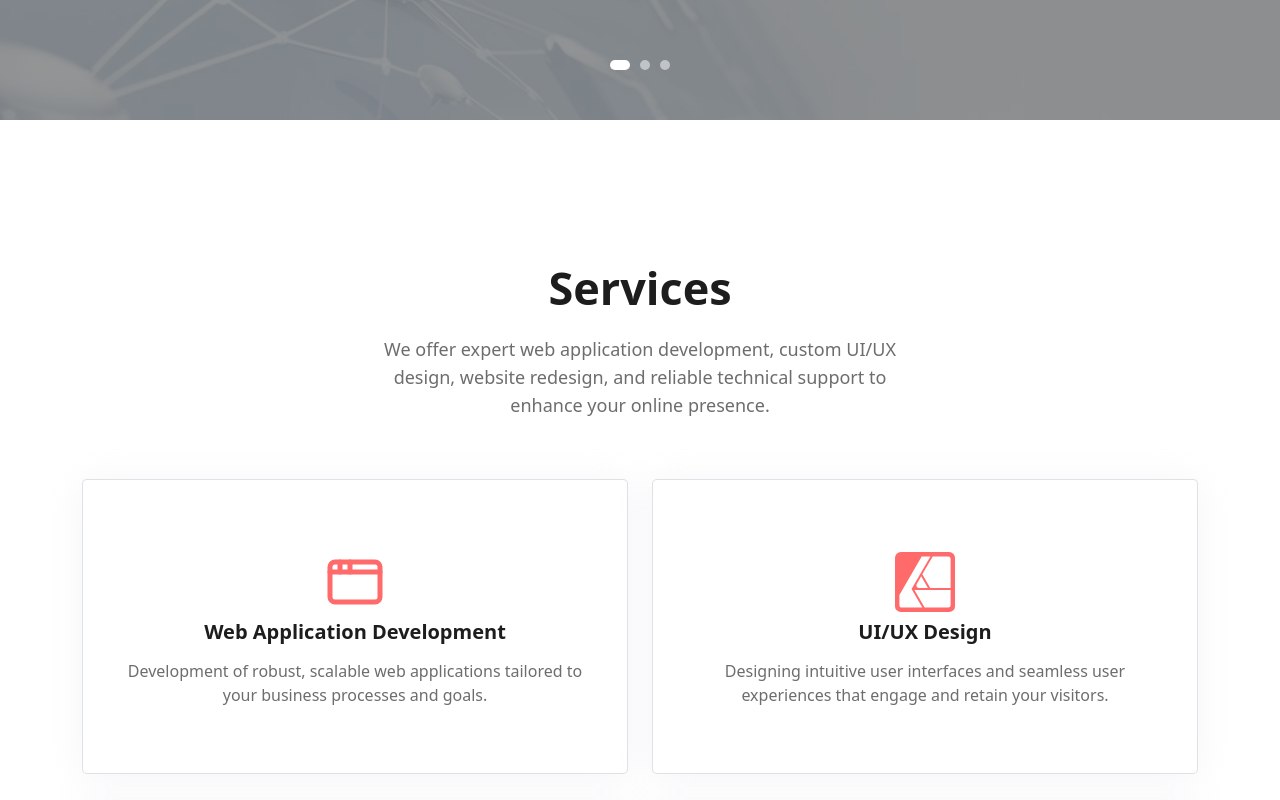
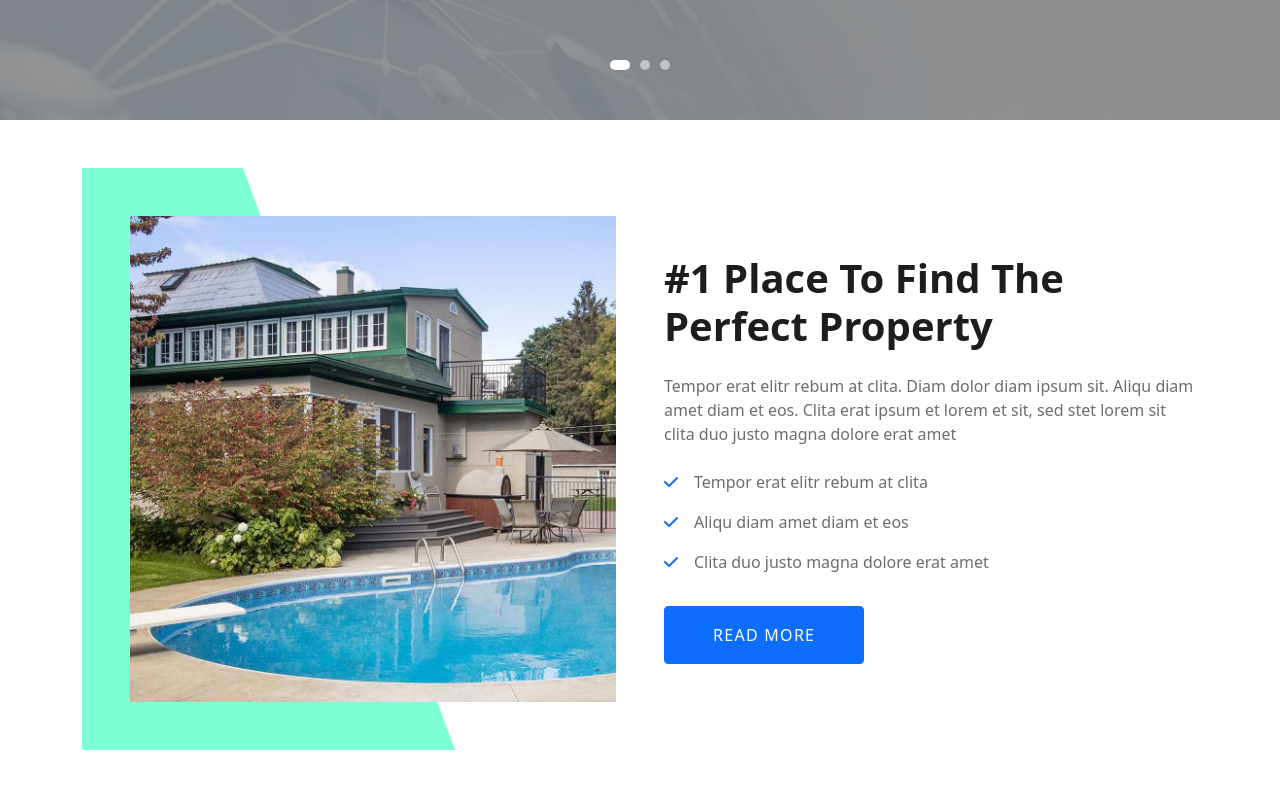
Before and after one commit to obadahattabx/HyberSoft, a React (Vite) app: page / in a window 1280 px wide. Shown: the part 780-1580 px from the top of the page. Built offline with nearby package versions, Linux system fonts and the light colour scheme.

Commit message:
our company update

```diff
--- a/index.html
+++ b/index.html
@@ -20,11 +20,11 @@
       rel="stylesheet"
       href="https://cdnjs.cloudflare.com/ajax/libs/font-awesome/6.7.1/css/all.min.css"
     />
-
+    <!-- Libraries Stylesheet -->
+    <link href="./src/assets/css/owl.carousel.min.css" rel="stylesheet">
     <!--====== Style css ======-->
     <link rel="stylesheet" href="./src/assets/css/starter.css" />
 
-    <!-- <link rel="stylesheet" href="../assets/scss/navbars/navbar-03.css" /> -->
   </head>
   <body>
     <div id="root"></div>
--- a/src/App.jsx
+++ b/src/App.jsx
@@ -6,11 +6,13 @@ import Service from './component/Service/Service';
 // import Services from './component/Services/Services';
 import Feature from './component/Features/Feature';
 import Contact from './component/Contact/Contact';
+import Ourcompany from './component/OurCompany/Ourcompany';
 export default function App() {
   return (
     <>
     <Navbar/>
     <Home/>
+    <Ourcompany/>
     <Service/>
     <Feature/>
     <Contact/>
--- /dev/null
+++ b/src/component/OurCompany/Ourcompany.css
@@ -0,0 +1,37 @@
+
+.animated {
+  animation-duration: 1s;
+  animation-fill-mode: both;
+}
+
+
+@keyframes fadeIn {
+  from {
+    opacity: 0;
+  }
+
+  to {
+    opacity: 1;
+  }
+}
+
+.fadeIn {
+  animation-name: fadeIn;
+}
+.about-img img {
+    position: relative;
+    z-index: 2;
+}
+
+.about-img::before {
+    position: absolute;
+    content: "";
+    top: 0;
+    left: -50%;
+    width: 100%;
+    height: 100%;
+    /* background: var(--primary); */
+    background-color: aquamarine;
+    transform: skew(20deg);
+    z-index: 1;
+}
--- /dev/null
+++ b/src/component/OurCompany/Ourcompany.jsx
@@ -0,0 +1,43 @@
+
+import './Ourcompany.css';
+import img from '/src/assets/images/company/about.jpg'
+export default function Ourcompany() {
+  return (
+    <>
+      <div className="container-xxl py-5">
+        <div className="container">
+          <div className="row g-5 align-items-center">
+            <div className="col-lg-6 wow fadeIn" data-wow-delay="0.1s">
+              <div className="about-img position-relative overflow-hidden p-5 pe-0">
+                <img className="img-fluid w-100" src={img} />
+              </div>
+            </div>
+            <div className="col-lg-6 wow fadeIn" data-wow-delay="0.5s">
+              <h1 className="mb-4">#1 Place To Find The Perfect Property</h1>
+              <p className="mb-4">
+                Tempor erat elitr rebum at clita. Diam dolor diam ipsum sit.
+                Aliqu diam amet diam et eos. Clita erat ipsum et lorem et sit,
+                sed stet lorem sit clita duo justo magna dolore erat amet
+              </p>
+              <p>
+                <i className="fa fa-check text-primary me-3" />
+                Tempor erat elitr rebum at clita
+              </p>
+              <p>
+                <i className="fa fa-check text-primary me-3" />
+                Aliqu diam amet diam et eos
+              </p>
+              <p>
+                <i className="fa fa-check text-primary me-3" />
+                Clita duo justo magna dolore erat amet
+              </p>
+              <a className="btn btn-primary py-3 px-5 mt-3" href>
+                Read More
+              </a>
+            </div>
+          </div>
+        </div>
+      </div>
+    </>
+  );
+}
--- a/src/component/Service/Service.jsx
+++ b/src/component/Service/Service.jsx
@@ -6,7 +6,7 @@ import { BiSupport } from "react-icons/bi";
 export default function Service() {
   return (
     <>
-      <section className="service-area pt-140 pb-110">
+      <section className="service-area pt-110 pb-110">
         <div className="container">
           <div className="row">
             <div className="mx-auto col-xl-6 col-lg-7 col-md-10">
```
Also changed, not shown: src/assets/images/company/about.jpg (added).
